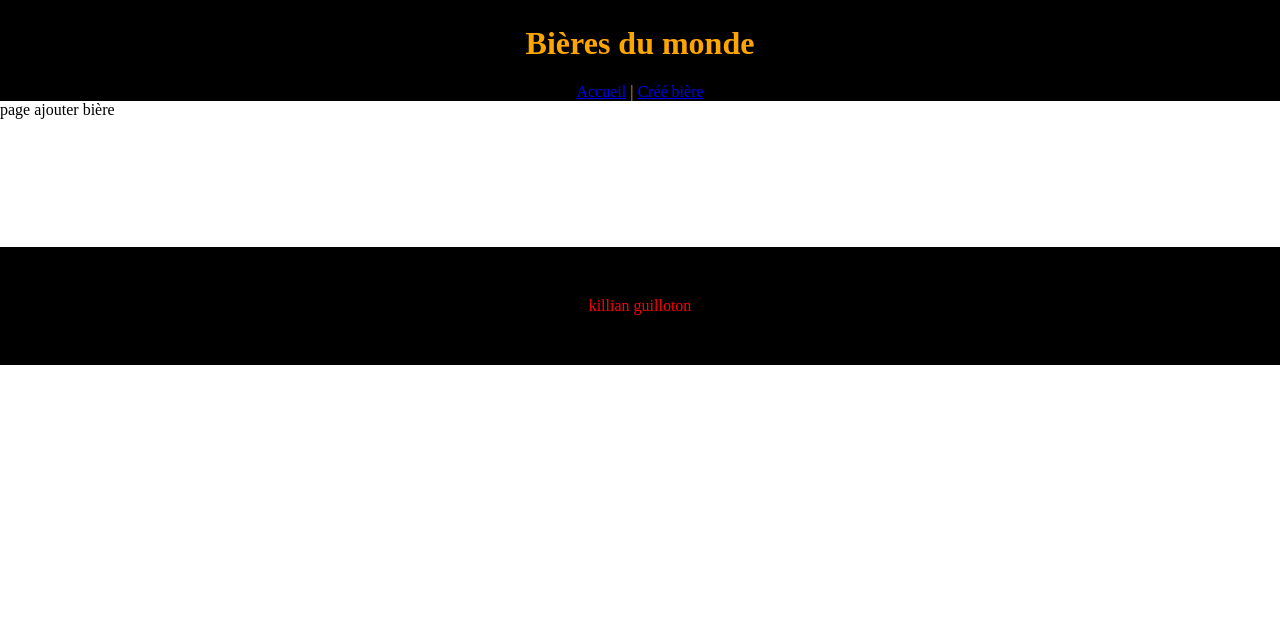
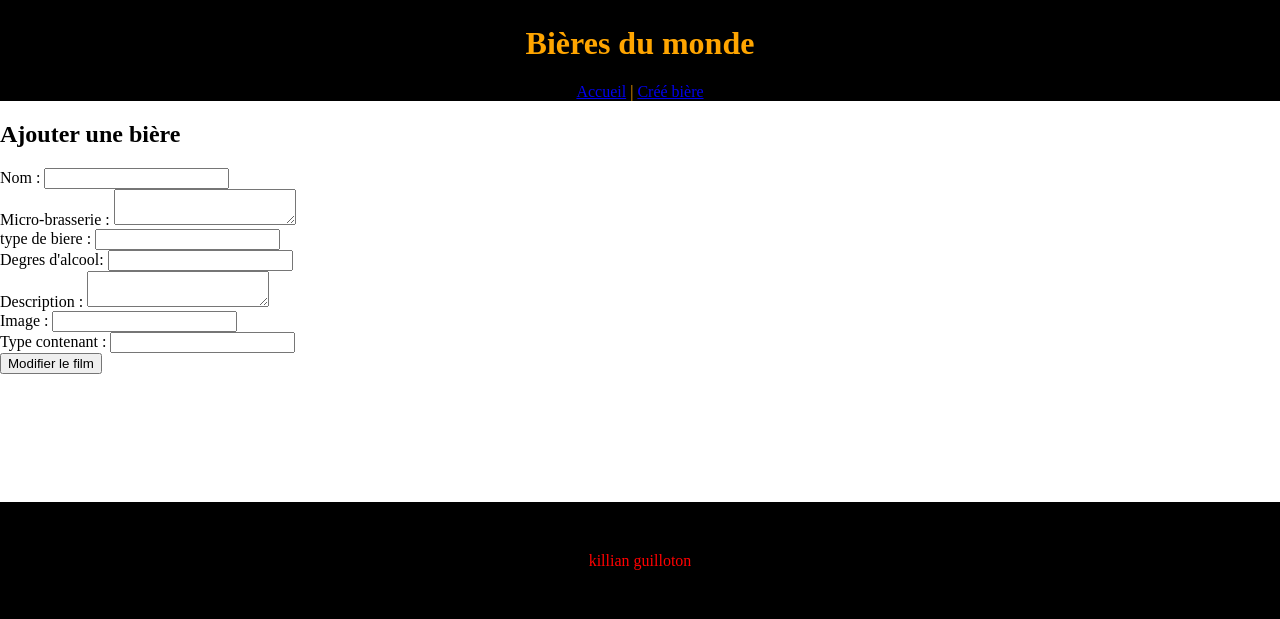
Before and after one commit to killianguilloton/tp_2, a PHP site: page /administration/ajouter-biere.php?id_biere=1 in a window 1280 px wide. Shown: the part 22-641 px from the top of the page. Run offline with PHP 8.4, Linux system fonts and the light colour scheme.

Commit message:
création de la page création d'une bière

```diff
--- a/administration/ajouter-biere.php
+++ b/administration/ajouter-biere.php
@@ -11,8 +11,47 @@
 <?php
 
 include "en-tete.php";
+include "../bd.php";
 
-echo("page ajouter bière");
+?>
+
+    <section>
+        <h2>Ajouter une bière</h2>
+        <form action="modifier-biere-traitement.php" method="post">
+            <div>
+                <label for="nom">Nom :</label>
+                <input type="text" name="nom" id="nom"/>
+            </div>
+            <div>
+                <label for="micro-brasserie">Micro-brasserie :</label>
+                <textarea name="micro-brasserie" id="micro-brasserie"></textarea>
+            </div>
+            <div>
+                <label for="type-de-biere">type de biere :</label>
+                <input type="text" name="type-de-biere" id="type-de-biere"/>
+            </div>
+            <div>
+                <label for="degres_alcool">Degres d'alcool:</label>
+                <input type="text" name="degres_alcool" id="degres_alcool"/>
+            </div>
+            <div>
+                <label for="description">Description :</label>
+                <textarea name="description" id="description"></textarea>
+            </div>
+            <div>
+                <label for="image">Image :</label>
+                <input type="text" name="image" id="image"/>
+            </div>
+            <div>
+                <label for="type_contenant">Type contenant :</label>
+                <input type="text" name="type_contenant" id="type_contenant"/>
+            </div>
+            <input type="submit" value="Modifier le film">
+            <input type="hidden" name="id_biere" value="<?=$_GET['id_biere']?>">
+        </form>
+    </section>
+
+<?php
 
 include "../pied-page.php";
 
--- a/administration/effacer-biere-traitement.php
+++ b/administration/effacer-biere-traitement.php
@@ -29,7 +29,7 @@ try {
     if ($sth->execute()) {
         echo("succès lors de la suppression");
     } else {
-        echo("erreur lors de la suppression");
+        echo("petite erreur lors de la suppression");
     }
     ?>
     </div>
```
Also changed, not shown: administration/ajouter-biere-traitement.php (+33 -1 lines).
